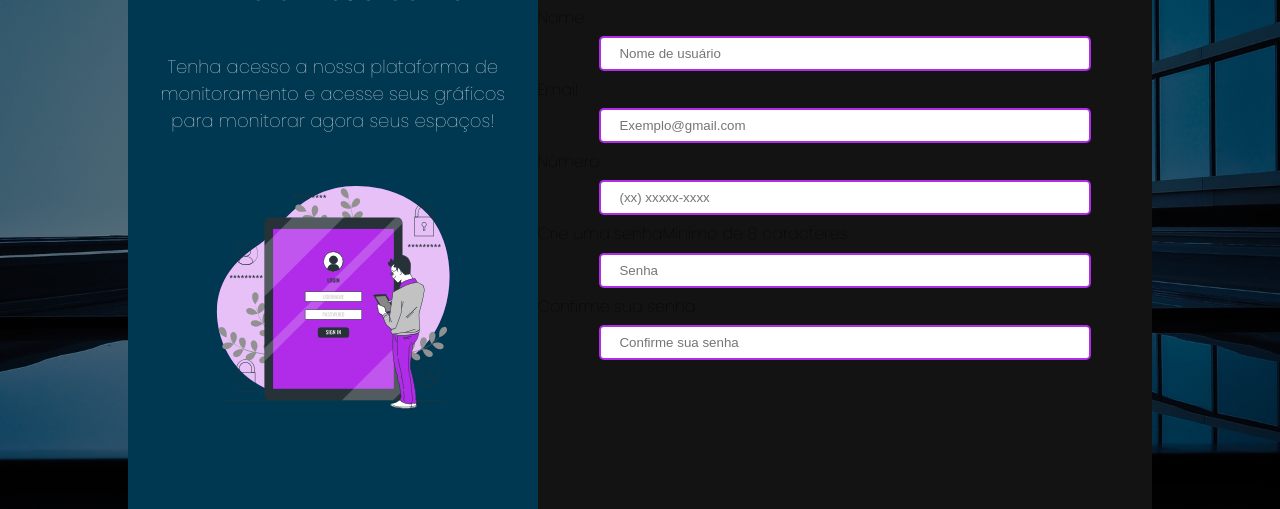
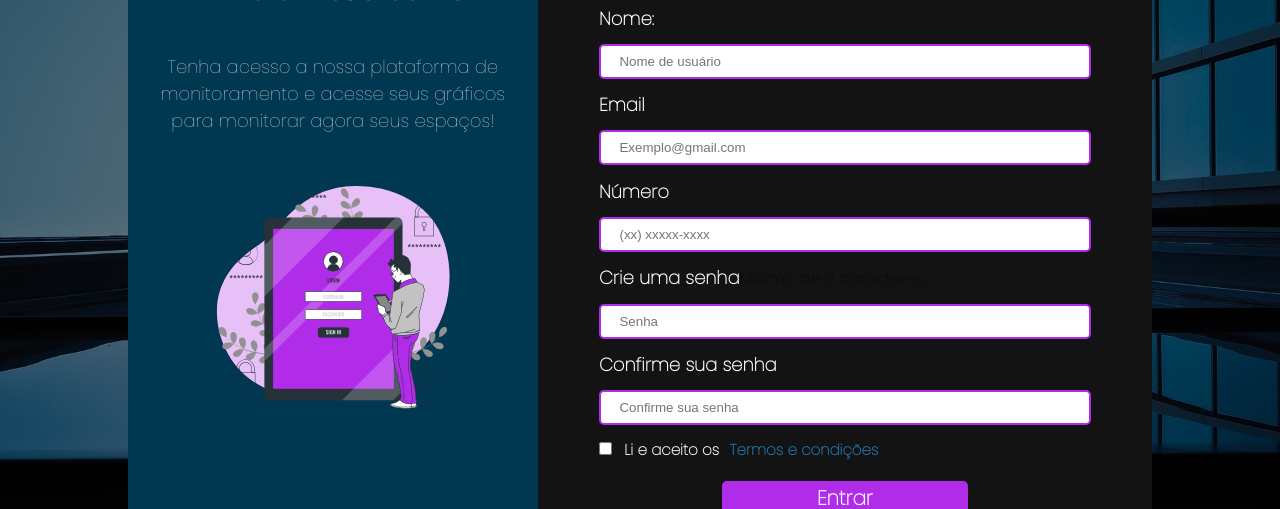
Before and after one commit to GRUPO8-1SIS-SPMonitore/SPMonitore-site, a plain HTML site: page SITE COMPLETO (telas diferentes)/cadastro.html in a window 1280 px wide. Shown: the part 236-745 px from the top of the page. Drawn offline with Linux system fonts and the light colour scheme; files whose address does not match are found by name.

Commit message:
Estilizando formulário da tela de cadastro do lado direito

```diff
--- a/SITE COMPLETO (telas diferentes)/cadastro.html
+++ b/SITE COMPLETO (telas diferentes)/cadastro.html
@@ -58,7 +58,7 @@
         </header>
 
         <section class="container-pagina">
-            <div class="container-login">
+            <div class="container-cad">
                 <div class="img-login">
                     <h3 id="title-login">Entre em sua conta</h3>
                     <span id="txt-login">Tenha acesso a nossa plataforma de monitoramento e acesse seus gráficos para
@@ -105,26 +105,31 @@
                             </g>
                         </svg>
                     </svg><br>
-                    <span id="txt-nome-cad">Nome:</span><br>
+                    <span class="txt-form-cad">Nome:</span><br>
 
                     <input class="in-form-cad" placeholder="Nome de usuário" type="text" id="nome-cad"><br>
 
-                    <span id="txt-email-cad">Email</span><br>
+                    <span class="txt-form-cad">Email</span><br>
 
                     <input class="in-form-cad" placeholder="Exemplo@gmail.com" id="email-cad" type="text"><br>
 
-                    <span id="txt-num-cad">Número</span><br>
+                    <span class="txt-form-cad">Número</span><br>
 
                     <input class="in-form-cad" placeholder="(xx) xxxxx-xxxx" type="text" id="num-cad"><br>
 
-                    <span id="txt-senha-cad">Crie uma senha</span><span id="txt-aviso">Minimo de 8 caracteres</span><br>
+                    <span class="txt-form-cad">Crie uma senha</span><span id="txt-aviso">Minimo de 8 caracteres</span><br>
 
                     <input class="in-form-cad" placeholder="Senha" type="password" id="senha-cad"><br>
 
-                    <span id="txt-conf-senha">Confirme sua senha</span><br>
+                    <span class="txt-form-cad">Confirme sua senha</span><br>
 
-                    <input class="in-form-cad" placeholder="Confirme sua senha" type="text" id="conf-senha">
+                    <input class="in-form-cad" placeholder="Confirme sua senha" type="text" id="conf-senha"><br>
 
+                    <input type="checkbox" id="box-termos-cad"><span id="termos">Li e aceito os </span><a id="link-cad">Termos e condições</a><br>
+
+                    <div class="container-btn">
+                    <button id="btn-login">Entrar</button>
+                </div>
                 </div>
                 </div>
             </div>
--- a/SITE COMPLETO (telas diferentes)/style.css
+++ b/SITE COMPLETO (telas diferentes)/style.css
@@ -1014,9 +1014,22 @@ body{
     justify-content: center;
 }
 
+
+.container-cad{
+    width: 80%;
+    height: 100vh;
+    background-color: rgb(255, 255, 255);
+    margin-top: 7%;
+    margin-bottom: 10%;
+    display: flex;
+    align-items: center;
+    flex-direction: row;
+  }
+
+
 .container-login{
     width: 80%;
-      height: 90vh;
+    height: 80vh;
     background-color: rgb(255, 255, 255);
     margin-top: 7%;
     margin-bottom: 10%;
@@ -1136,13 +1149,13 @@ body{
     height: 35px;
     color: white;
     font-weight: 800;
-    font-size: 22px;
+    font-size: 20px;
     font-family: 'Poppins', sans-serif;
     border: none;
     text-align: center;
     padding: auto;
     border-radius: 5px;
-    background-image: linear-gradient(to bottom, #003366, #B02CE8);
+    background-color:  #B02CE8;
 }
 
 .formularioC{
@@ -1272,8 +1285,8 @@ body{
 }
 
 .in-form-cad{
-    margin-top: 1%;
-    margin-bottom: 1%;
+    margin-top: 2%;
+    margin-bottom: 2%;
     margin-left: 10%;
     padding-left: 3%;
     width: 80%;
@@ -1281,3 +1294,39 @@ body{
     border-radius: 5px;
     border: 2px solid #B02CE8;
 }
+
+.txt-form-cad{
+    color: white;
+    font-weight: 600;
+    font-family: 'Poppins', sans-serif;
+    font-size: 18px;
+    margin-left: 10%;
+    margin-bottom: 5%;
+}
+
+#termos{
+    color: white;
+    font-weight: 600;
+    font-family: 'Poppins', sans-serif;
+    font-size: 15px;
+    margin-left: 2%;
+}
+
+#link-cad{
+    color: white;
+    font-weight: 600;
+    font-family: 'Poppins', sans-serif;
+    font-size: 15px;
+    color: #2178B3;
+}
+
+#box-termos-cad{
+    margin-left: 10%;
+}
+
+.container-btn{
+    display: flex;
+    align-items: center;
+    flex-direction: column;
+    margin-top: 3%;
+}
```
Lines whose indentation alone changed are shown as unchanged.
